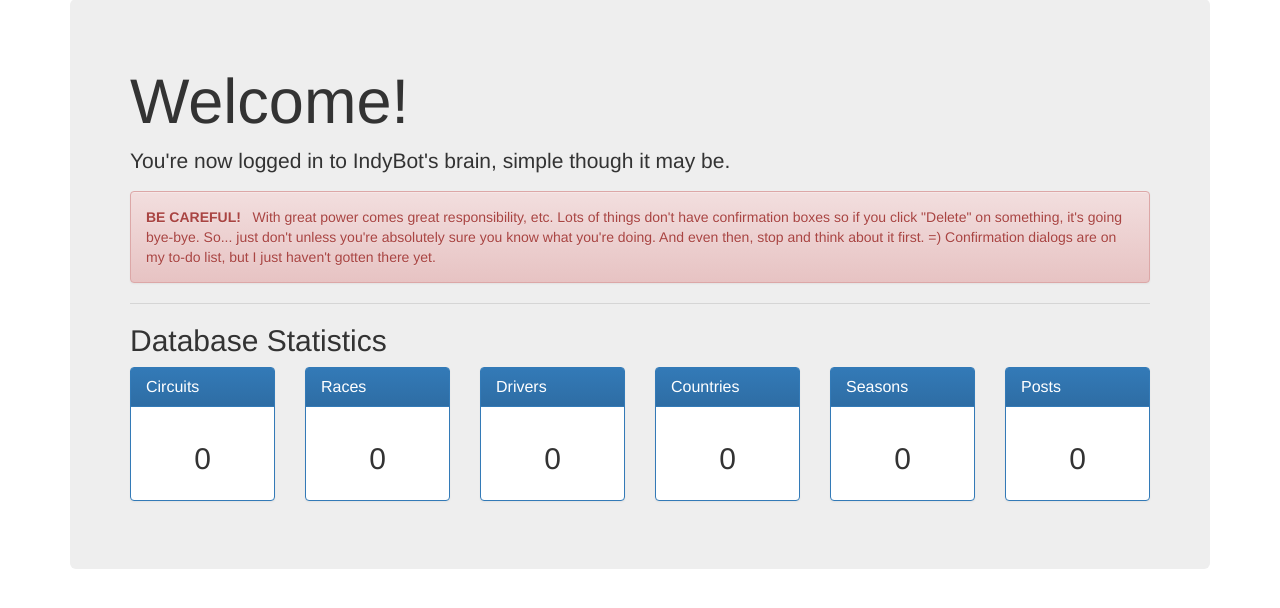
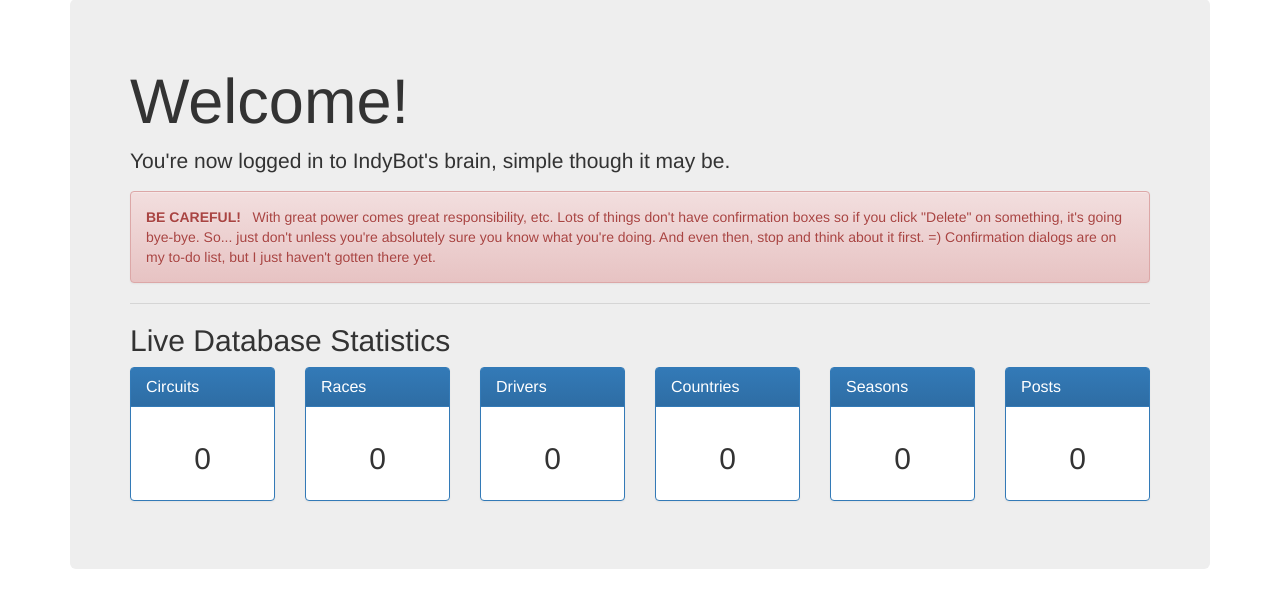
Before and after one commit to jestrella52/indybot, a Django app: page / in a window 1280 px wide. Shown: the part 73-681 px from the top of the page. Run offline with Django 3.2, Linux system fonts and the light colour scheme; a user stored in the database is signed in; data that the repository does not hold is empty; some libraries are stand-ins or nearby versions.

```diff
--- a/manager/templates/index.html
+++ b/manager/templates/index.html
@@ -9,7 +9,7 @@
     <p>You're now logged in to IndyBot's brain, simple though it may be.</p>
     <div class="alert alert-danger" role="alert"><strong>BE CAREFUL!</STRONG>&nbsp; &nbsp;With great power comes great responsibility, etc.  Lots of things don't have confirmation boxes so if you click "Delete" on something, it's going bye-bye.  So... just don't unless you're absolutely sure you know what you're doing.  And even then, stop and think about it first. =)  Confirmation dialogs are on my to-do list, but I just haven't gotten there yet.</div>
     <hr>
-    <h2>Database Statistics</h2>
+    <h2>Live Database Statistics</h2>
     <div class="row">
         <div class="col-md-2">
             <div class="panel panel-primary">
```
